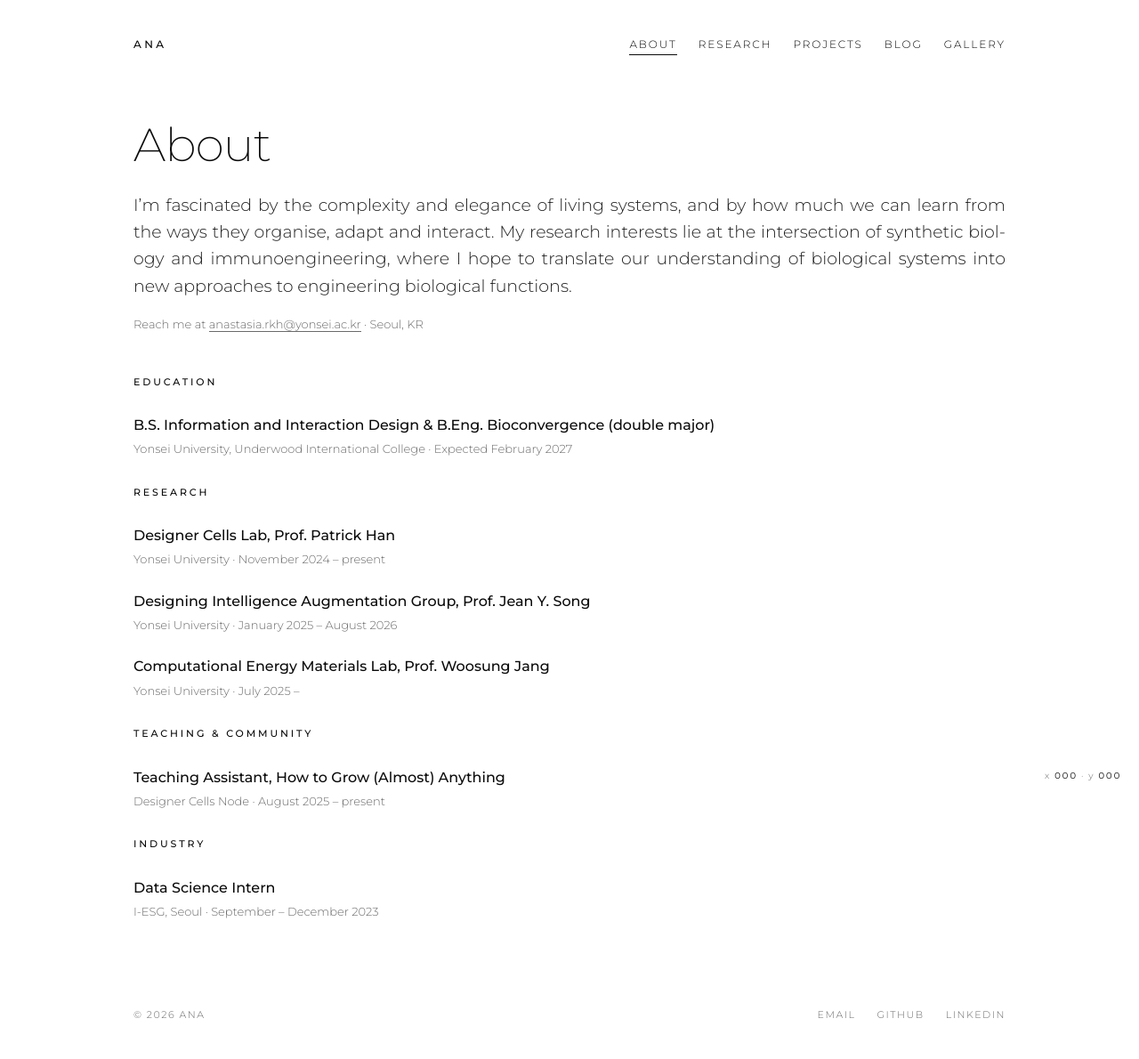
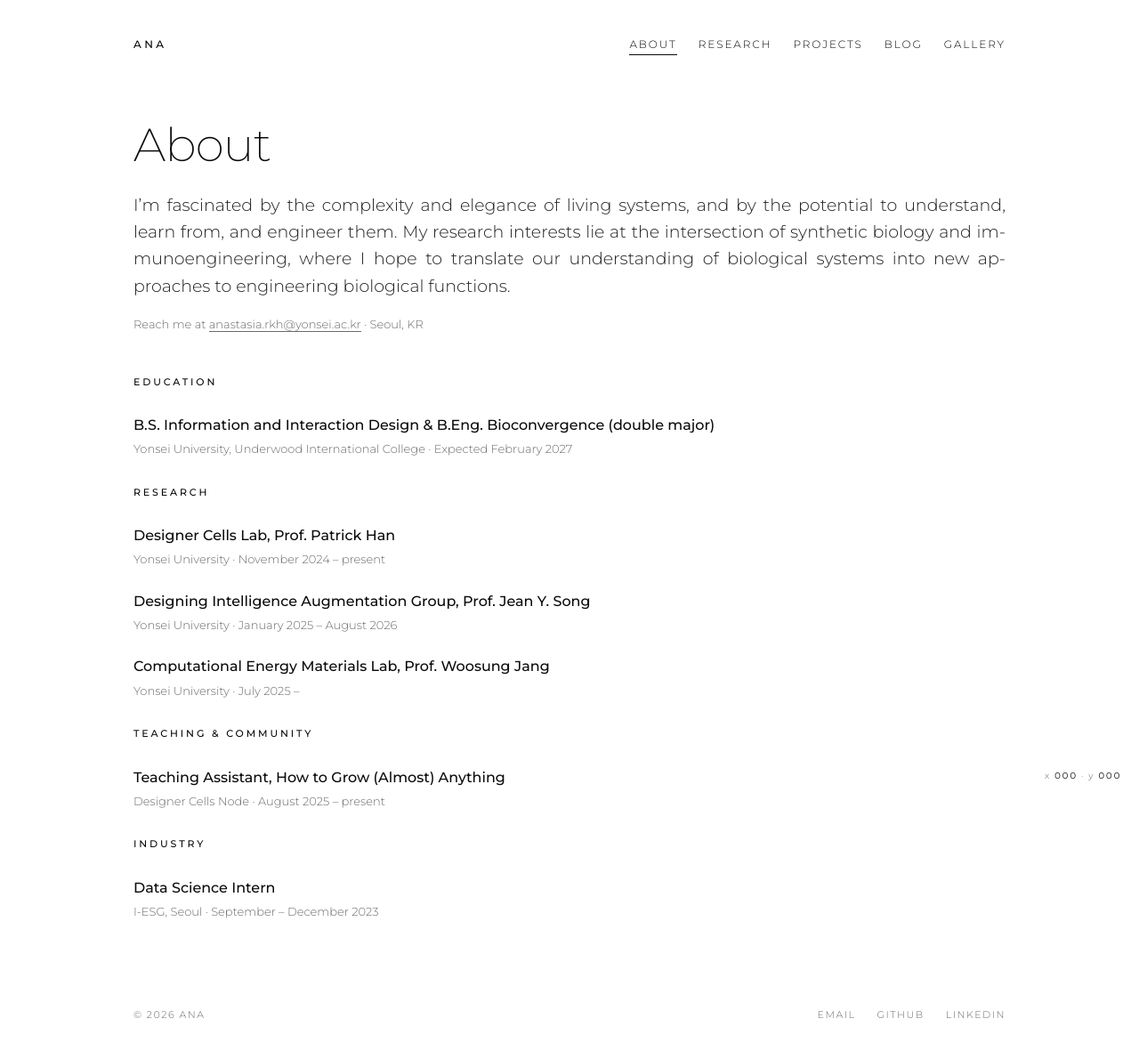
Before and after one commit to aairehtuele/arkana, a Jekyll site: the page built from about.md, in a window 1280 px wide. Shown: the whole page at 89% size. Built offline with Jekyll 4.4.1, drawn with Linux system fonts in a browser that asks for light colours.

Commit message:
About: reword opening sentence
Co-Authored-By: Claude Fable 5.1 <noreply@anthropic.com>
Claude-Session: https://claude.ai/code/session_01K7kSkMVmseGRbdRETtVsAL

```diff
--- a/about.md
+++ b/about.md
@@ -6,10 +6,10 @@ permalink: /about/
 <section class="page-head">
   <h1 class="title">About</h1>
   <p class="lede">
-    I’m fascinated by the complexity and elegance of living systems, and by how much we can learn from
-    the ways they organise, adapt and interact. My research interests lie at the intersection of
-    synthetic biology and immunoengineering, where I hope to translate our understanding of biological
-    systems into new approaches to engineering biological functions.
+    I’m fascinated by the complexity and elegance of living systems, and by the potential to understand,
+    learn from, and engineer them. My research interests lie at the intersection of synthetic biology and
+    immunoengineering, where I hope to translate our understanding of biological systems into new
+    approaches to engineering biological functions.
   </p>
   <p class="sub">Reach me at <a href="#" class="em" data-u="{{ site.email_user }}" data-d="{{ site.email_domain }}" data-show="1">{{ site.email_user }} [at] {{ site.email_domain }}</a> · {{ site.location }}</p>
   {% assign cvfile = site.static_files | where: "path", "/assets/files/cv.pdf" | first %}{% if cvfile %}<p><a class="button" href="{{ '/assets/files/cv.pdf' | relative_url }}">Download full CV (PDF)</a></p>{% endif %}
```
